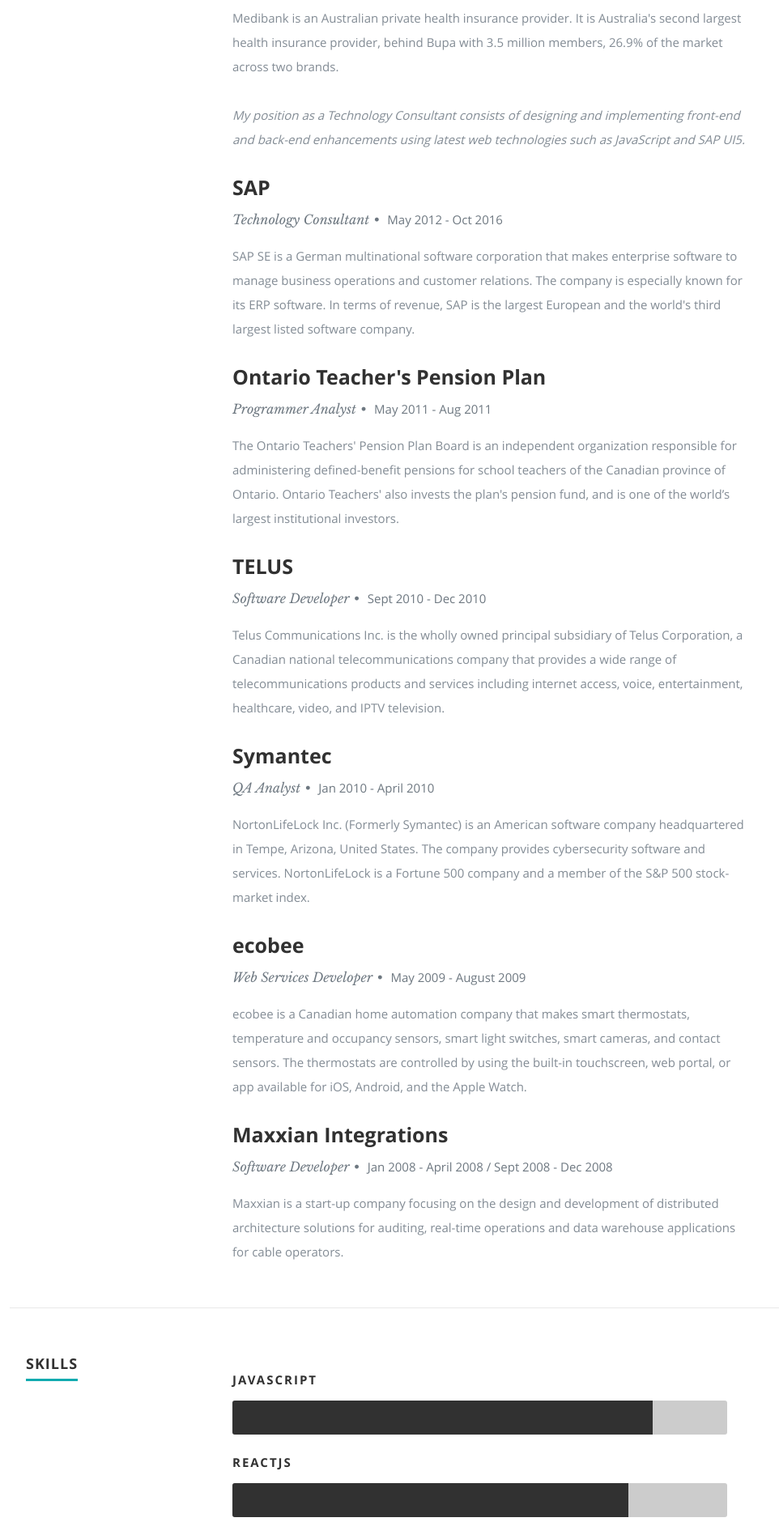
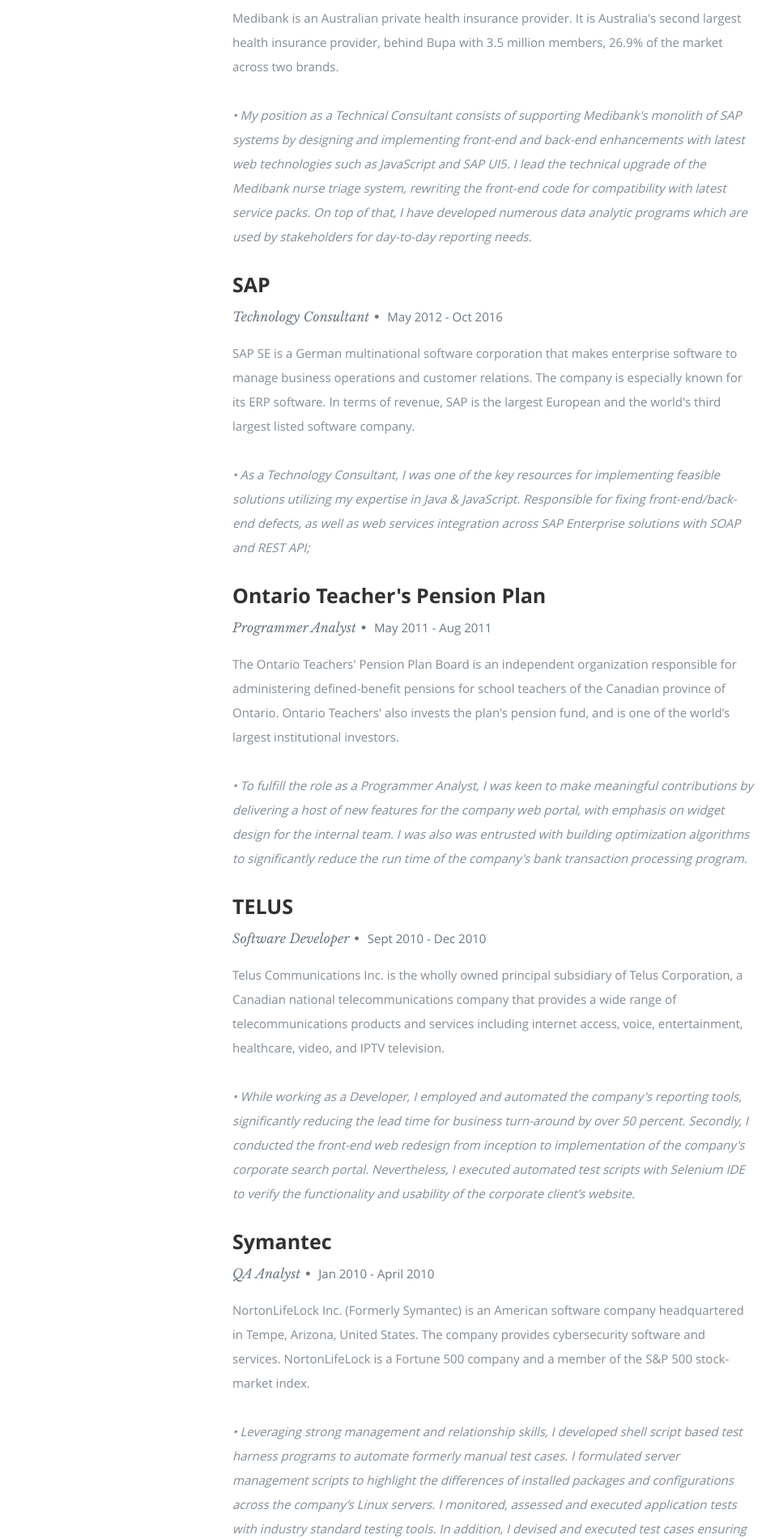
Before and after one commit to m23leung/react-portfolio, a React (Create React App) app: page / in a window 1280 px wide. Shown: the part 1700-3601 px from the top of the page at 81% size, without its empty margins (118-1080 px from the left). Built offline with nearby package versions, Linux system fonts and the light colour scheme.

Commit message:
Updated Resume Section

```diff
--- a/public/resumeData.json
+++ b/public/resumeData.json
@@ -45,43 +45,49 @@
         "title": "Technical Consultant",
         "years": "Nov 2016 - Present",
         "description": "Medibank is an Australian private health insurance provider. It is Australia's second largest health insurance provider, behind Bupa with 3.5 million members, 26.9% of the market across two brands.",
-        "responsibilities": "My position as a Technology Consultant consists of designing and implementing front-end and back-end enhancements using latest web technologies such as JavaScript and SAP UI5."
+        "responsibilities": ["My position as a Technical Consultant consists of supporting Medibank's monolith of SAP systems by designing and implementing front-end and back-end enhancements with latest web technologies such as JavaScript and SAP UI5. I lead the technical upgrade of the Medibank nurse triage system, rewriting the front-end code for compatibility with latest service packs. On top of that, I have developed numerous data analytic programs which are used by stakeholders for day-to-day reporting needs."]
       },
       {
         "company": "SAP",
         "title": "Technology Consultant",
         "years": "May 2012 - Oct 2016",
-        "description": "SAP SE is a German multinational software corporation that makes enterprise software to manage business operations and customer relations. The company is especially known for its ERP software. In terms of revenue, SAP is the largest European and the world's third largest listed software company."
+        "description": "SAP SE is a German multinational software corporation that makes enterprise software to manage business operations and customer relations. The company is especially known for its ERP software. In terms of revenue, SAP is the largest European and the world's third largest listed software company.",
+        "responsibilities": ["As a Technology Consultant, I was one of the key resources for implementing feasible solutions utilizing my expertise in Java & JavaScript. Responsible for fixing front-end/back-end defects, as well as web services integration across SAP Enterprise solutions with SOAP and REST API;"]
       },
       {
         "company": "Ontario Teacher's Pension Plan",
         "title": "Programmer Analyst",
         "years": "May 2011 - Aug 2011",
-        "description": "The Ontario Teachers' Pension Plan Board is an independent organization responsible for administering defined-benefit pensions for school teachers of the Canadian province of Ontario. Ontario Teachers' also invests the plan's pension fund, and is one of the world’s largest institutional investors."
+        "description": "The Ontario Teachers' Pension Plan Board is an independent organization responsible for administering defined-benefit pensions for school teachers of the Canadian province of Ontario. Ontario Teachers' also invests the plan's pension fund, and is one of the world’s largest institutional investors.",
+        "responsibilities": ["To fulfill the role as a Programmer Analyst, I was keen to make meaningful contributions by delivering a host of new features for the company web portal, with emphasis on widget design for the internal team. I was also was entrusted with building optimization algorithms to significantly reduce the run time of the company's bank transaction processing program."]
       },
       {
         "company": "TELUS",
         "title": "Software Developer",
         "years": "Sept 2010 - Dec 2010",
-        "description": "Telus Communications Inc. is the wholly owned principal subsidiary of Telus Corporation, a Canadian national telecommunications company that provides a wide range of telecommunications products and services including internet access, voice, entertainment, healthcare, video, and IPTV television."
+        "description": "Telus Communications Inc. is the wholly owned principal subsidiary of Telus Corporation, a Canadian national telecommunications company that provides a wide range of telecommunications products and services including internet access, voice, entertainment, healthcare, video, and IPTV television.",
+        "responsibilities": ["While working as a Developer, I employed and automated the company's reporting tools, significantly reducing the lead time for business turn-around by over 50 percent. Secondly, I conducted the front-end web redesign from inception to implementation of the company's corporate search portal. Nevertheless, I executed automated test scripts with Selenium IDE to verify the functionality and usability of the corporate client’s website."]
       },
       {
         "company": "Symantec",
         "title": "QA Analyst",
         "years": "Jan 2010 - April 2010",
-        "description": "NortonLifeLock Inc. (Formerly Symantec) is an American software company headquartered in Tempe, Arizona, United States. The company provides cybersecurity software and services. NortonLifeLock is a Fortune 500 company and a member of the S&P 500 stock-market index."
+        "description": "NortonLifeLock Inc. (Formerly Symantec) is an American software company headquartered in Tempe, Arizona, United States. The company provides cybersecurity software and services. NortonLifeLock is a Fortune 500 company and a member of the S&P 500 stock-market index.",
+        "responsibilities": ["Leveraging strong management and relationship skills, I developed shell script based test harness programs to automate formerly manual test cases. I formulated server management scripts to highlight the differences of installed packages and configurations across the company’s Linux servers. I monitored, assessed and executed application tests with industry standard testing tools. In addition, I devised and executed test cases ensuring accurate documentation and reporting of the results."]
       },
       {
         "company": "ecobee",
         "title": "Web Services Developer",
         "years": "May 2009 - August 2009",
-        "description": "ecobee is a Canadian home automation company that makes smart thermostats, temperature and occupancy sensors, smart light switches, smart cameras, and contact sensors. The thermostats are controlled by using the built-in touchscreen, web portal, or app available for iOS, Android, and the Apple Watch."
+        "description": "ecobee is a Canadian home automation company that makes smart thermostats, temperature and occupancy sensors, smart light switches, smart cameras, and contact sensors. The thermostats are controlled by using the built-in touchscreen, web portal, or app available for iOS, Android, and the Apple Watch.",
+        "responsibilities": ["Throughout my time at ecobee, I developed features for the administrative page, allowing better user experience for the customer support team. I worked with other developers to resolve browser compatibility issues and defects for the ecobee web portal. In addition, I configured and set up frameworks and tools that improved developer productivity and organisational transparency such as automated build, test and code analysis."]
       },
       {
         "company": "Maxxian Integrations",
         "title": "Software Developer",
         "years": "Jan 2008 - April 2008 / Sept 2008 - Dec 2008",
-        "description": "Maxxian is a start-up company focusing on the design and development of distributed architecture solutions for auditing, real-time operations and data warehouse applications for cable operators."
+        "description": "Maxxian is a start-up company focusing on the design and development of distributed architecture solutions for auditing, real-time operations and data warehouse applications for cable operators.",
+        "responsibilities": ["In my role as a Software Developer, I was tasked with improving the client web portal by redesigning and streamlining the user interface for the dashboard menu. Secondly, I was in charge of designing analytical web pages with tables and graphs to better illustrate alarming trends and potential risks. Furthermore, for the purpose of protecting customer sensitive data, I was tasked with building mapping algorithms for database sanitising programs."]
       }
     ],
     "skills": [
--- a/src/Components/Resume.js
+++ b/src/Components/Resume.js
@@ -14,7 +14,11 @@
         return <div key={work.company}><h3>{work.company}</h3>
             <p className="info">{work.title}<span>&bull;</span> <em className="date">{work.years}</em></p>
             <p>{work.description}</p>
-            <p><i>{work.responsibilities}</i></p>
+
+            {work.responsibilities && work.responsibilities.map(function(responsibility) {
+              return <p><i>&bull; {responsibility}</i></p>
+            })}
+
         </div>
       })
       var skills = this.props.data.skills.map(function(skills){
```
